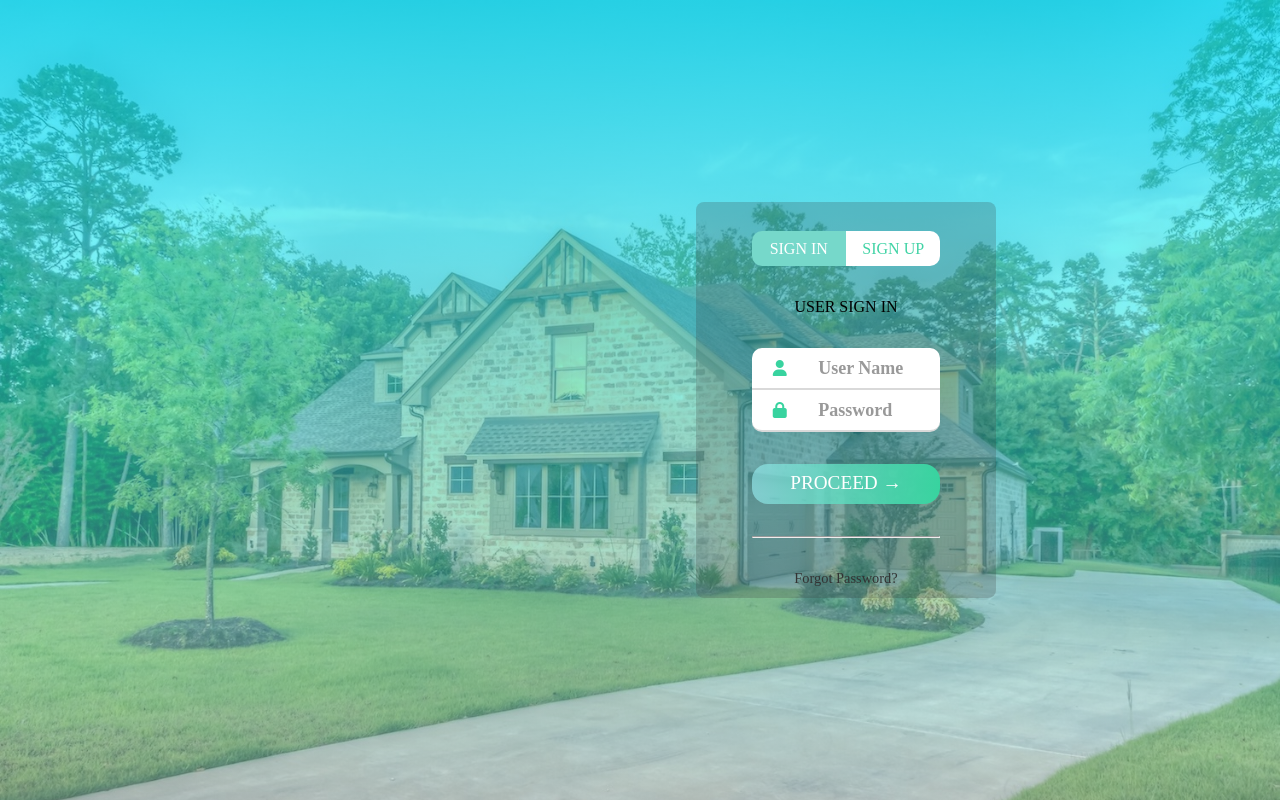
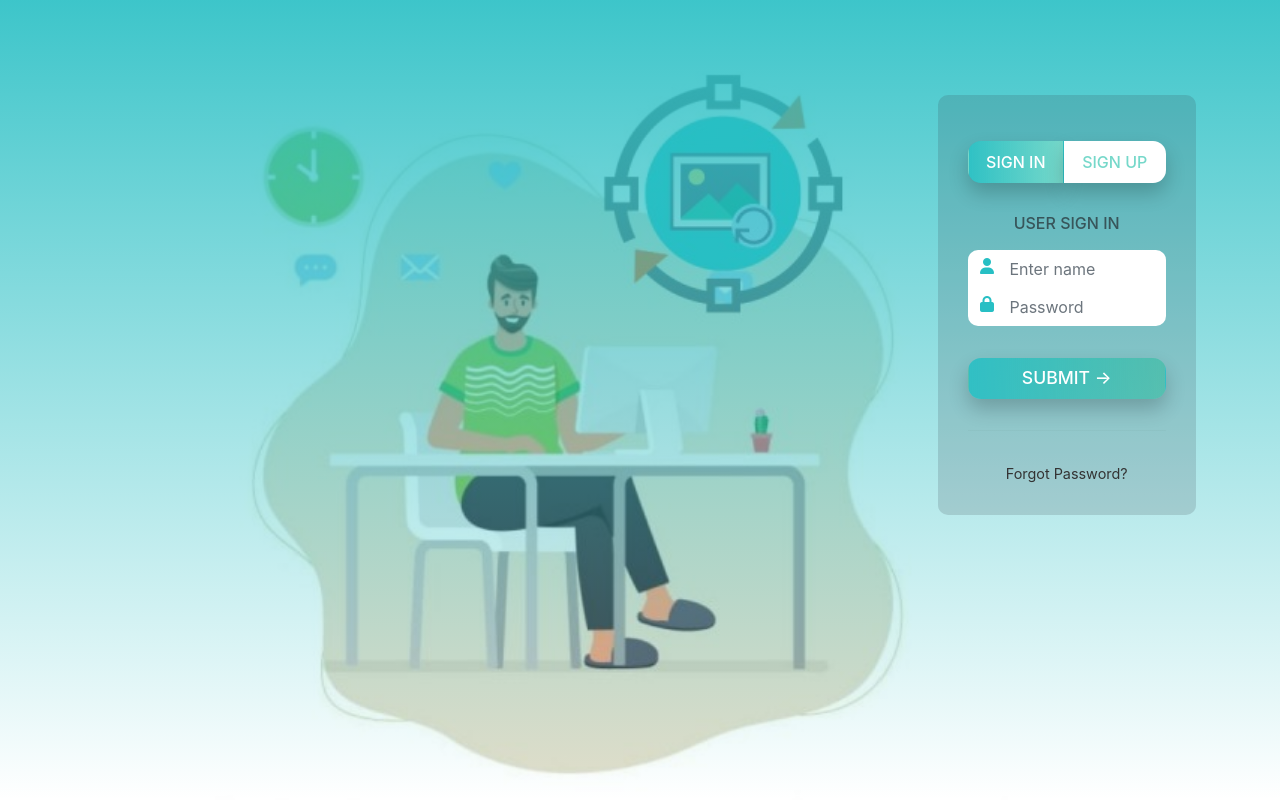
Before and after one commit to dudesIntz/Moving_Bird_Client, an Angular app: page / in a window 1280 px wide. Built offline with nearby package versions, Linux system fonts and the light colour scheme.

Commit message:
login ui created

```diff
--- a/package.json
+++ b/package.json
@@ -19,6 +19,7 @@
     "@angular/platform-browser": "~10.1.5",
     "@angular/platform-browser-dynamic": "~10.1.5",
     "@angular/router": "~10.1.5",
+    "bootstrap": "^4.5.3",
     "node-sass": "^4.14.1",
     "rxjs": "~6.6.0",
     "tslib": "^2.0.0",
--- a/src/app/app.component.css
+++ b/src/app/app.component.css
@@ -1,125 +1,111 @@
-* {
-    margin: 0;
-    padding: 0;
-    box-sizing: border-box;
+
+.colorCode{
+    color: #27bfc4;
+    color: rgb(40 191 196);
+    color:#23ba97;
+    color: rgb(35 186 151);
 }
-    .container{
-        width:100vw;
-        height:100vh;
-        display:grid;
-        grid-template-columns:repeat(2, 1fr);
-        grid-gap:7rem;
-        padding: 0 2rem;
-        background-image: linear-gradient(180deg, rgba(0, 237, 249, 0.7), rgba(146, 216, 216, 0.4)), url(../assets/hero.jpeg);
-      background-size: cover;
-    }
-  .login-container{
-      display: flex;
-      align-items: center;
-      text-align: center;
+.bg{
+    background-image: linear-gradient(180deg, rgba(40, 191, 196, .9), rgba(40, 191, 196, 0)), url(../assets/loginBg.jpg);
+    width:100%;
+    height: 100vh;
+    background-size: contain;
+    background-repeat: no-repeat;
 
 }
-  form{
-
-      width: 300px;
-      padding: 2% 2%;
-      background: #33333338;
-      border-radius: 8px;
+.form-container{
+    background: #343a402b;
+    padding:30px;
+    border-radius:10px;
+    width:65%;
+    margin: 0 auto;
+    margin-top: 24%;
+}
+.signinBtn{
+    background: #76d8ca;
+    color: white;
+    border-bottom-left-radius: 13px;
+    border-top-left-radius: 13px;
+    background-image: linear-gradient(to right, rgba(40, 191, 196, .9), rgba(40, 191, 196, 0));
+    box-shadow: 0 10px 20px rgba(0, 0, 0, .2);
+    outline: none;
+    font-size: 1rem;
+    font-weight: 500;
+    margin: 0 !important;
+}
+.signupBtn{
+    background: white;
+    color:#76d8ca;
+    border-bottom-right-radius: 13px;
+    border-top-right-radius: 13px;
+    box-shadow: 0 10px 20px rgba(0, 0, 0, .2);
+    outline: none;
+    font-size: 1rem;
+    font-weight: 500;
+    margin: 0 !important;
+}
+.loginBtn{
+    display: block;
+    width: 100%;
+    border-radius: 13px;
+    background-image: linear-gradient(to right, rgba(40, 191, 196, .9), rgba(35, 186, 151, .5));
+    box-shadow: 0 10px 20px rgba(0, 0, 0, .2);
+    font-size: 1.1rem;
+    font-weight: 500;
+    color: white;
+    text-transform: uppercase;
+    margin: 16% 0;
+    transition: .5s;
+}
+.loginBtn:hover{
+    transform: translateY(-3px);
+  box-shadow: 0 10px 20px rgba(0, 0, 0, .2);
+  background-position: right;
 }
 
-    form h2{
-        font-size:2.9rem;
-        text-transform:uppercase;
-        margin:15px 0;
-        color:#333;
+.loginBtn:active{
+  transform: translateY(-1px);
+  background-position:left;
+  box-shadow: 0 10px 20px rgba(0, 0, 0, .2);
 }
-    .form-container{
-        width:68%;
-        margin: 0 auto;
+.btn-margin{
+    margin: 8% 0;
 }
-    .input-div{
-        position:relative;
-        display:grid;
-        grid-template-columns:30% 70%;
-        padding: 0px 0;
-        border-bottom: 2px solid #d9d9d9;
-        background:white;
+.nomargin{
+    margin:0 !important;
 }
-      .signCon{
-      position:relative;
-        display:grid;
-        grid-template-columns:50% 50%;
-            margin-top: 10%;
+.formGrp{
+    position: relative;
+    display: grid;
+    grid-template-columns: 15% 85%;
+    background: white;
 }
-      .signIn{
-          padding: 9% 3%;
-      background: #76d8ca;
-      border-bottom-left-radius: 10px;
-      border-top-left-radius: 10px;
+.userBox, .passwordBox{
+    border: none;;
 }
-      .signIn a{
-          text-decoration:none;
-              color: white;
-      }
-      .signOut{
-          padding: 9% 3%;
-      background: #fff;
-      border-bottom-right-radius: 10px;
-      border-top-right-radius: 10px;
-      }
-      .signOut a{
-          text-decoration:none;
-              color: #41d3a5;
-      }
-    .input-div.focus .i i{
-        color:#38d39f;
+.icon{
+    padding: 13% 41%;
+    color: #27bfc4;
 }
 
-    .input-div.one{
-        margin-top:0;
-       margin-top: 0;
+.loginText{
+    text-align: center;
+    font-size: 1rem;
+    font-weight: 500;
+    color: #212529ad;
+    margin: 6% 0 8% 0;
+}
+.userBox, .passwordBox{
+    box-shadow: none !important;
+    width: 95%;
+}
+.formGrp.user{
     border-top-left-radius: 10px;
     border-top-right-radius: 10px;
 }
-      .input-div.two{
-          margin-bottom:4px;
-              margin-top: 0;
+.formGrp.password{
     border-bottom-left-radius: 10px;
     border-bottom-right-radius: 10px;
-    }
-    .i{
-        display: flex;
-        justify-content:center;
-        align-items:center;
-    }
-    .i i{
-         color:#38d39f;
-    }
-    .input-div > div{
-        position:relative;
-        height: 40px;
-    }
-    .input-div > div h5{
-        position:absolute;
-        left:10px;
-        top:50%;
-        transform: translateY(-50%);
-        color:#999;
-        font-size: 18px;
-        transition:.3s;
-    }
-    .input{
-        position:absolute;
-        width:100%;
-        height:100%;
-        top:0;
-        left:0;
-        border:none;
-        outline:none;
-        background:none;
-        padding:0.5rem 0.7rem;
-        font-size:1.2rem;
-        color:#555;
 }
 .fpw {
     display: block;
@@ -133,103 +119,3 @@
 .fpw:hover{
 color:#38d39f
 }
-    .btn{
-      display: block;
-      width: 100%;
-      height: 40px;
-      border-radius: 16px;
-      margin: 2rem 0;
-      font-size: 1.2rem;
-      outline: none;
-      border: none;
-      background-image: linear-gradient(to right, rgb(147 228 232 / 70%), #38d39f, #32be8f);
-      cursor: pointer;
-      color: #fff;
-      text-transform: uppercase;
-      background-size: 200%;
-      transition: .5s;
-      text-decoration: none;
-      text-align: center;
-      line-height: 2;
-    }
-
-     .btn1{
-
-  }
-  .signtext{
-          margin: 2rem 0;
-  }
-  .btn1.left{
-  border-bottom-left-radius:7px;
-      border-top-left-radius: 7px;
-  }
-  .btn1.right{
-          border-bottom-right-radius: 7px;
-      border-top-right-radius:7px;
-      background: white;
-      color: #45d2a8;
-      /* transform: translateX(3px); */
-      margin-left: -7px;
-
-  }
-    .btn:hover{
-        transform: translateY(-3px);
-        background-image: linear-gradient(to right, rgb(147 228 232 / 70%), #38d39f, #32be8f);
-      box-shadow: 0 10px 20px rgba(0, 0, 0, .2);
-    }
-    .left:hover{
-         text-shadow: 2px 2px gray;
-    }
-    .btn:active{
-      transform: translateY(-1px);
-      background-position:left;
-      background-image: linear-gradient(to right, rgb(147 228 232 / 70%), #38d39f, #32be8f);
-      box-shadow: 0 10px 20px rgba(0, 0, 0, .2);
-  }
-  @media screen and (max-width: 1050px){
-      .container{
-          grid-gap: 5rem;
-      }
-  }
-  @media screen and (max-width: 1000px){
-      form{
-      width: 299px;
-      padding: 0;
-      background: transparent;
-      border-radius: 0;
-      }
-      form h2{
-          font-size:2.4rem;
-          margin: 8px 0;
-      }
-      .login-container{
-          justify-content:center;
-      }
-
-  }
-  @media screen and (max-width: 900px){
-      .container{
-          grid-template-columns:1fr;
-      }
-      .login-container{
-          justify-content:center;
-      }
-      .mobile{
-          display:none;
-      }
-
-
-  }
-  @media screen and (max-width: 500px){
-      .container{
-          grid-template-columns:100%;
-          padding:0;
-      }
-      .login-container{
-          justify-content:center;
-      }
-      .mobile{
-          display:none;
-      }
-
-  }
--- a/src/app/app.component.html
+++ b/src/app/app.component.html
@@ -1,39 +1,33 @@
-<div class="container">
-  <div class="mobile"></div>
-  <div class="login-container">
-    <form action="#">
-      <div class="form-container">
-      <div class="signCon">
-        <div class="signIn">
-          <a href="#" class="left ">SIGN IN</a>
+<div class="container-fluid bg">
+  <div class="row justify-content-end">
+    <div class="col-12 col-sm-6 col-lg-4">
+
+      <form class="form-container">
+        <div class="btn-group btn-group-lg btn-margin" style="width:100%">
+          <button type="button" class="btn signinBtn">SIGN IN</button>
+          <button type="button" class="btn signupBtn">SIGN UP</button>
         </div>
-        <div class="signOut">
-          <a href="#" class="right">SIGN UP</a>
-        </div>
-      </div>
-        <p class="signtext">USER SIGN IN</p>
-        <div class="input-div one focus">
-          <div class="i">
+        <p class="loginText">USER SIGN IN</p>
+        <div class="form-group nomargin formGrp user">
+          <div class="icon">
             <i class="fas fa-user"></i>
           </div>
           <div>
-            <h5>User Name</h5>
-            <input class="input" type="text">
+            <input type="user" class="form-control userBox" id="user"  placeholder="Enter name">
           </div>
         </div>
-        <div class="input-div two">
-          <div class="i">
+        <div class="form-group nomargin formGrp password">
+          <div class="icon">
             <i class="fas fa-lock"></i>
           </div>
           <div>
-            <h5>Password</h5>
-            <input class="input" type="password">
+            <input type="password" class="form-control passwordBox" id="" placeholder="Password">
           </div>
         </div>
-        <a href="#" class="btn">PROCEED &rarr;</a>
+        <button type="submit" class="btn loginBtn btn-block">Submit <span>&rarr;</span></button>
         <hr>
-        <a class="fpw" href="#"> Forgot Password?</a>
-      </div>
-    </form>
+				<a class="fpw" href="#"> Forgot Password?</a>
+      </form>
+    </div>
   </div>
 </div>
--- a/src/index.html
+++ b/src/index.html
@@ -7,6 +7,7 @@
   <meta name="viewport" content="width=device-width, initial-scale=1">
   <link rel="icon" type="image/x-icon" href="favicon.ico">
   <script src="https://kit.fontawesome.com/a81368914c.js"></script>
+  <link rel="stylesheet" href="../node_modules/bootstrap/dist/css/bootstrap.css">
 </head>
 <body>
   <app-root></app-root>
--- a/src/styles.css
+++ b/src/styles.css
@@ -1,6 +1,2 @@
 /* You can add global styles to this file, and also import other style files */
-* {
-    margin: 0;
-    padding: 0;
-    box-sizing: border-box;
-}
+@import "~bootstrap/dist/css/bootstrap.css"
```
Also changed, not shown: src/assets/loginBg.jpg (added), 1 other file (tests, documents, lock files or other folders). Lines whose indentation alone changed are shown as unchanged.
